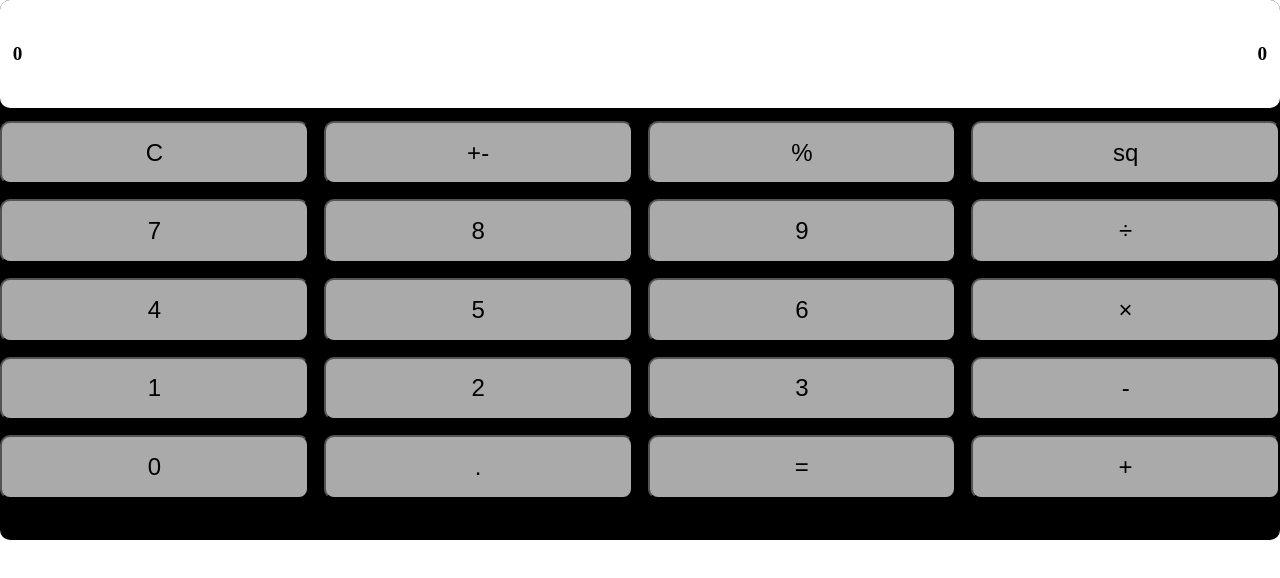
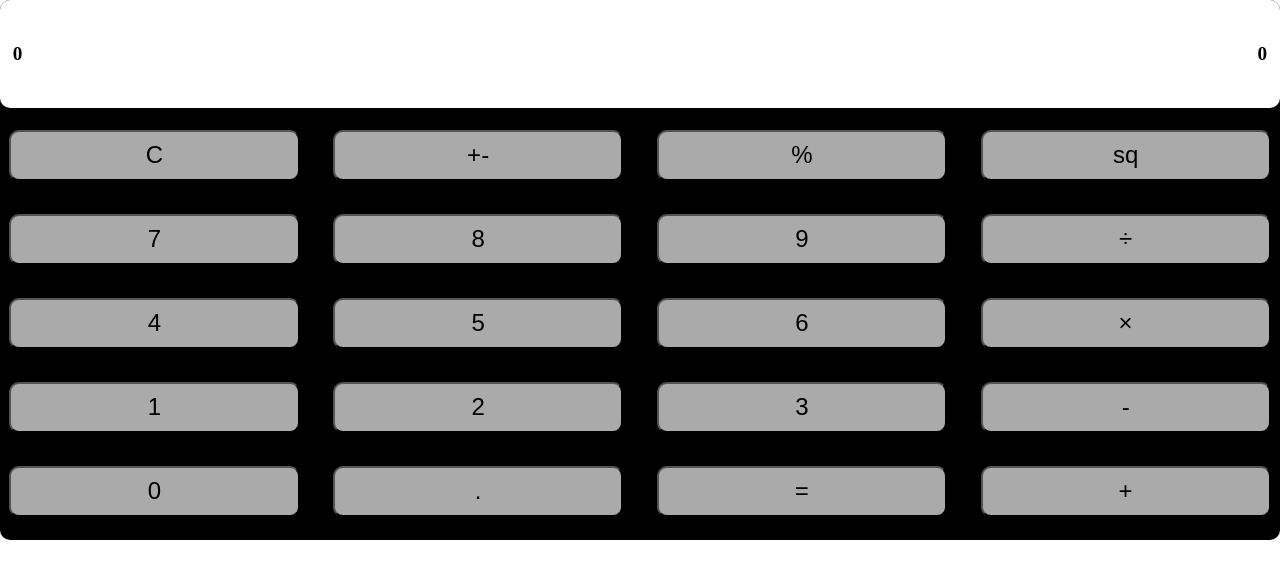
Before and after one commit to denny1011133/react-calculator, a React (Create React App) app: page / in a window 1280 px wide. Shown: the top 578 px of the page. Built offline with nearby package versions, Linux system fonts and the light colour scheme.

Commit message:
adjust ButtonArea css

```diff
--- a/src/components/Button.css
+++ b/src/components/Button.css
@@ -2,6 +2,7 @@ button{
     background-color: rgb(170, 170, 170);
     font-size: 1.5rem;
     border-radius: 10px;
+    margin:3%;
 }
 
 button:hover {
--- a/src/components/ButtonArea.css
+++ b/src/components/ButtonArea.css
@@ -1,6 +1,6 @@
 .buttonArea {
   width: 100%;
-  height: 70%;
+  height: 75%;
   display: grid;
   grid-template-columns: repeat(4, 1fr);
   grid-template-rows: repeat(5, 1fr);
```
